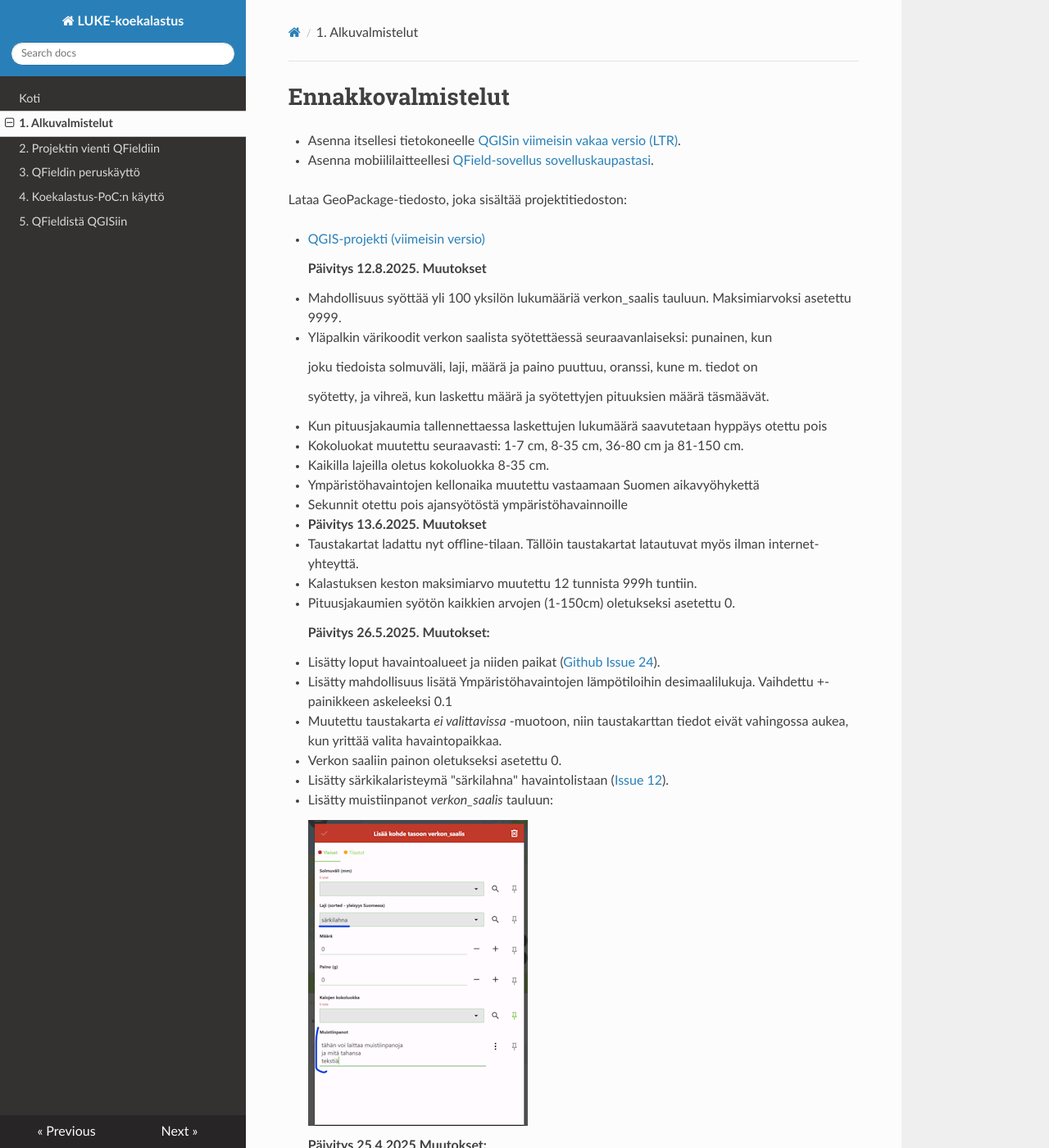
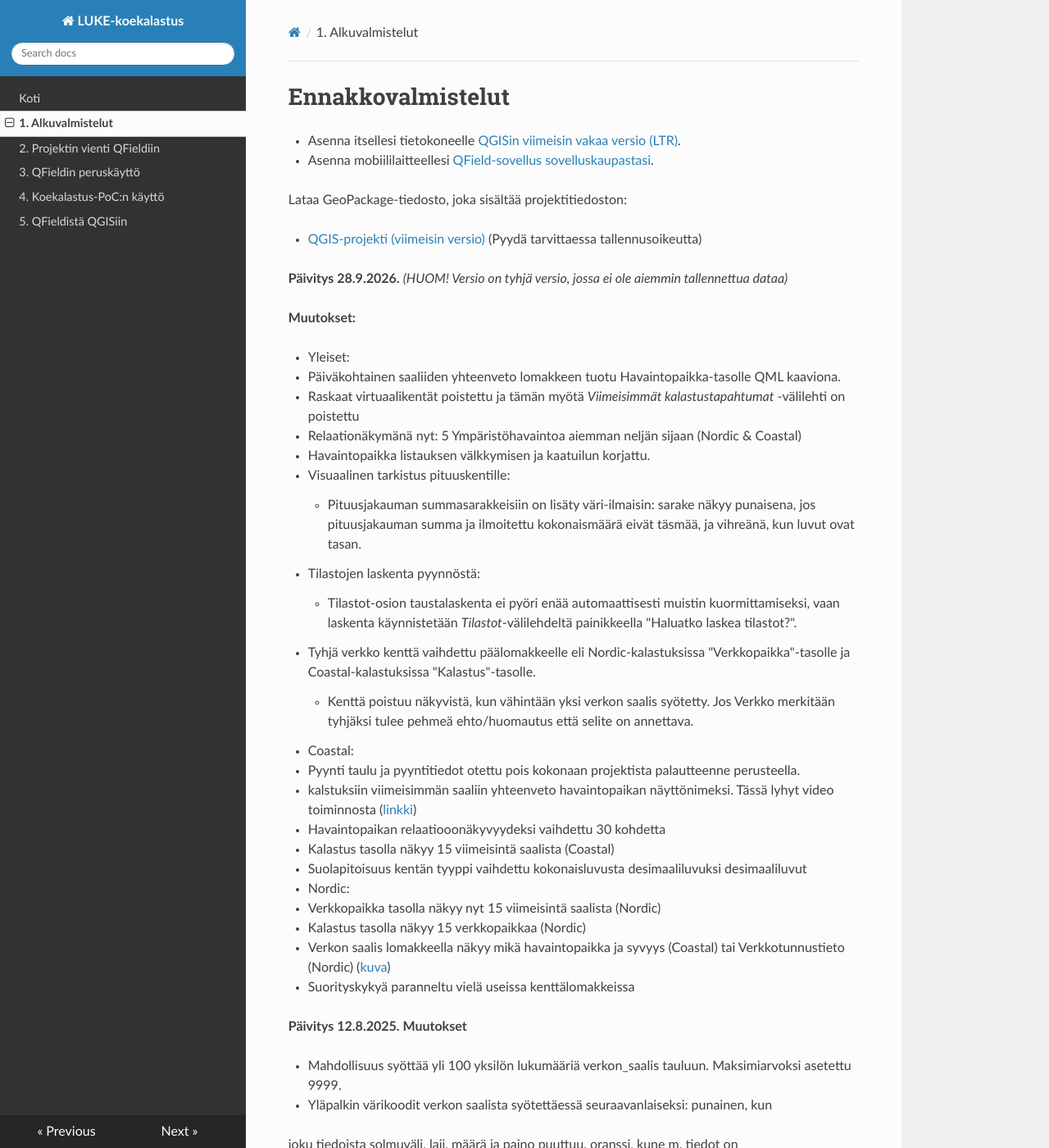
Before and after one commit to GispoCoding/luke-koekalastus, an MkDocs documentation site: the page built from docs/1_alkuvalmistelut.md, in a window 1280 px wide and 1400 px high. Shown: the whole window at 82% size. Built offline with MkDocs 1.6.1, drawn with Linux system fonts in a browser that asks for light colours; nearby versions of some CDN libraries.

Commit message:
Alkuvalmistelut sivulle uusin versio ja muutokset

```diff
--- a/docs/1_alkuvalmistelut.md
+++ b/docs/1_alkuvalmistelut.md
@@ -1,79 +1,126 @@
 # Ennakkovalmistelut
 
--   Asenna itsellesi tietokoneelle [QGISin viimeisin vakaa versio (LTR)](https://qgis.org/fi/site/forusers/download.html).
--   Asenna mobiililaitteellesi [QField-sovellus sovelluskaupastasi](https://qfield.org/).
+- Asenna itsellesi tietokoneelle [QGISin viimeisin vakaa versio (LTR)](https://qgis.org/fi/site/forusers/download.html).
+- Asenna mobiililaitteellesi [QField-sovellus sovelluskaupastasi](https://qfield.org/).
 
 Lataa GeoPackage-tiedosto, joka sisältää projektitiedoston:
 
--   [QGIS-projekti (viimeisin versio)](https://drive.google.com/uc?export=download&id=1eDXXaWPuvdf8Gh_VLST9cFO6T7tb2N1N)
+- [QGIS-projekti (viimeisin versio)](https://drive.google.com/uc?export=download&id=1QlG7vPjFnArE9oGc0RTJwcElKez63PT-) (Pyydä tarvittaessa tallennusoikeutta)
 
-    **Päivitys 12.8.2025. Muutokset**
+  **Päivitys 28.9.2026.** *(HUOM! Versio on tyhjä versio, jossa ei ole aiemmin tallennettua dataa)*
 
--   Mahdollisuus syöttää yli 100 yksilön lukumääriä verkon_saalis tauluun. Maksimiarvoksi asetettu 9999.
+  **Muutokset:**
 
--   Yläpalkin värikoodit verkon saalista syötettäessä seuraavanlaiseksi: punainen, kun
+- Yleiset:
 
-    joku tiedoista solmuväli, laji, määrä ja paino puuttuu, oranssi, kune m. tiedot on
+  - Päiväkohtainen saaliiden yhteenveto lomakkeen tuotu Havaintopaikka-tasolle QML kaaviona.
 
-    syötetty, ja vihreä, kun laskettu määrä ja syötettyjen pituuksien määrä täsmäävät.
+  - Raskaat virtuaalikentät poistettu ja tämän myötä *Viimeisimmät kalastustapahtumat* -välilehti on poistettu
 
--   Kun pituusjakaumia tallennettaessa laskettujen lukumäärä saavutetaan hyppäys otettu pois
+  - Relaationäkymänä nyt: 5 Ympäristöhavaintoa aiemman neljän sijaan (Nordic & Coastal)
 
--   Kokoluokat muutettu seuraavasti: 1-7 cm, 8-35 cm, 36-80 cm ja 81-150 cm.
+  - Havaintopaikka listauksen välkkymisen ja kaatuilun korjattu.
 
--   Kaikilla lajeilla oletus kokoluokka 8-35 cm.
+  - Visuaalinen tarkistus pituuskentille:
 
--   Ympäristöhavaintojen kellonaika muutettu vastaamaan Suomen aikavyöhykettä
+    - Pituusjakauman summasarakkeisiin on lisäty väri-ilmaisin: sarake näkyy punaisena, jos pituusjakauman summa ja ilmoitettu kokonaismäärä eivät täsmää, ja vihreänä, kun luvut ovat tasan.
 
--   Sekunnit otettu pois ajansyötöstä ympäristöhavainnoille
+  - Tilastojen laskenta pyynnöstä:
 
+    - Tilastot-osion taustalaskenta ei pyöri enää automaattisesti muistin kuormittamiseksi, vaan laskenta käynnistetään *Tilastot*-välilehdeltä painikkeella "Haluatko laskea tilastot?".
 
--   **Päivitys 13.6.2025. Muutokset**
+  - Tyhjä verkko kenttä vaihdettu päälomakkeelle eli Nordic-kalastuksissa "Verkkopaikka"-tasolle ja Coastal-kalastuksissa "Kalastus"-tasolle.
 
--   Taustakartat ladattu nyt offline-tilaan. Tällöin taustakartat latautuvat myös ilman internet-yhteyttä.
+    - Kenttä poistuu näkyvistä, kun vähintään yksi verkon saalis syötetty. Jos Verkko merkitään tyhjäksi tulee pehmeä ehto/huomautus että selite on annettava.
 
--   Kalastuksen keston maksimiarvo muutettu 12 tunnista 999h tuntiin.
+- Coastal:
 
--   Pituusjakaumien syötön kaikkien arvojen (1-150cm) oletukseksi asetettu 0.
+  - Pyynti taulu ja pyyntitiedot otettu pois kokonaan projektista palautteenne perusteella.
 
-    **Päivitys 26.5.2025. Muutokset:**
+  - kalstuksiin viimeisimmän saaliin yhteenveto havaintopaikan näyttönimeksi. Tässä lyhyt video toiminnosta ([linkki](https://drive.google.com/file/d/1VZyIakRGD9rNYZQdzCUtCN3ay00FRAxn/view?usp=drive_link))
 
--   Lisätty loput havaintoalueet ja niiden paikat ([Github Issue 24](#0)).
+  - Havaintopaikan relaatiooonäkyvyydeksi vaihdettu 30 kohdetta
 
--   Lisätty mahdollisuus lisätä Ympäristöhavaintojen lämpötiloihin desimaalilukuja. Vaihdettu +-painikkeen askeleeksi 0.1
+  - Kalastus tasolla näkyy 15 viimeisintä saalista (Coastal)
 
--   Muutettu taustakarta *ei valittavissa* -muotoon, niin taustakarttan tiedot eivät vahingossa aukea, kun yrittää valita havaintopaikkaa.
+  - Suolapitoisuus kentän tyyppi vaihdettu kokonaisluvusta desimaaliluvuksi desimaaliluvut
 
--   Verkon saaliin painon oletukseksi asetettu 0.
+- Nordic:
 
--   Lisätty särkikalaristeymä "särkilahna" havaintolistaan ([Issue 12](https://github.com/GispoCoding/luke-koekalastus/issues/12)).
+  - Verkkopaikka tasolla näkyy nyt 15 viimeisintä saalista (Nordic)
 
--   Lisätty muistiinpanot *verkon_saalis* tauluun:
+  - Kalastus tasolla näkyy 15 verkkopaikkaa (Nordic)
 
-    ![](img/muistiinpanot.png)
+  - Verkon saalis lomakkeella näkyy mikä havaintopaikka ja syvyys (Coastal) tai Verkkotunnustieto (Nordic) ([kuva](https://drive.google.com/file/d/1NDpzC0bIeKYbcSxEQ0Bhmm2tSqETvCBb/view?usp=drive_link))
 
-    **Päivitys 25.4.2025 Muutokset:**
+- Suorityskykyä paranneltu vielä useissa kenttälomakkeissa
 
--   Traficomin Syvyyskartta-lisätty taustakartaksi.
+  **Päivitys 12.8.2025. Muutokset**
 
--   Verkon saaliin oletuskappalemääräksi asetettu 0.
+- Mahdollisuus syöttää yli 100 yksilön lukumääriä verkon_saalis tauluun. Maksimiarvoksi asetettu 9999.
 
--   Syvyystiedot lisätty havaintopaikan yhteyteen. Oikea syvyystieto tulee automaattisesti tämän listaksen mukaan: <https://github.com/GispoCoding/luke-koekalastus/issues/16>. Syvyystietoa voi tarvittaessa vaihtaa alasvetovalikon avulla.
+- Yläpalkin värikoodit verkon saalista syötettäessä seuraavanlaiseksi: punainen, kun
 
--   Mahdollista lisätä "pyynti" suoraan havaintopaikan tiedoista:
+  joku tiedoista solmuväli, laji, määrä ja paino puuttuu, oranssi, kune m. tiedot on
 
-    ![](img/pyynti-lisays.png)
+  syötetty, ja vihreä, kun laskettu määrä ja syötettyjen pituuksien määrä täsmäävät.
 
--   Mahdollista lisätä "koekalastusjakso" suoraan "pyynti"-tiedoista:
+- Kun pituusjakaumia tallennettaessa laskettujen lukumäärä saavutetaan hyppäys otettu pois
 
-    ![](img/koekalastusjakso-lisays.png)
+- Kokoluokat muutettu seuraavasti: 1-7 cm, 8-35 cm, 36-80 cm ja 81-150 cm.
+
+- Kaikilla lajeilla oletus kokoluokka 8-35 cm.
+
+- Ympäristöhavaintojen kellonaika muutettu vastaamaan Suomen aikavyöhykettä
+
+- Sekunnit otettu pois ajansyötöstä ympäristöhavainnoille
+
+- **Päivitys 13.6.2025. Muutokset**
+
+- Taustakartat ladattu nyt offline-tilaan. Tällöin taustakartat latautuvat myös ilman internet-yhteyttä.
+
+- Kalastuksen keston maksimiarvo muutettu 12 tunnista 999h tuntiin.
+
+- Pituusjakaumien syötön kaikkien arvojen (1-150cm) oletukseksi asetettu 0.
+
+  **Päivitys 26.5.2025. Muutokset:**
+
+- Lisätty loput havaintoalueet ja niiden paikat ([Github Issue 24](#0)).
+
+- Lisätty mahdollisuus lisätä Ympäristöhavaintojen lämpötiloihin desimaalilukuja. Vaihdettu +-painikkeen askeleeksi 0.1
+
+- Muutettu taustakarta *ei valittavissa* -muotoon, niin taustakarttan tiedot eivät vahingossa aukea, kun yrittää valita havaintopaikkaa.
+
+- Verkon saaliin painon oletukseksi asetettu 0.
+
+- Lisätty särkikalaristeymä "särkilahna" havaintolistaan ([Issue 12](https://github.com/GispoCoding/luke-koekalastus/issues/12)).
+
+- Lisätty muistiinpanot *verkon_saalis* tauluun:
+
+  ![](img/muistiinpanot.png)
+
+  **Päivitys 25.4.2025 Muutokset:**
+
+- Traficomin Syvyyskartta-lisätty taustakartaksi.
+
+- Verkon saaliin oletuskappalemääräksi asetettu 0.
+
+- Syvyystiedot lisätty havaintopaikan yhteyteen. Oikea syvyystieto tulee automaattisesti tämän listaksen mukaan: <https://github.com/GispoCoding/luke-koekalastus/issues/16>. Syvyystietoa voi tarvittaessa vaihtaa alasvetovalikon avulla.
+
+- Mahdollista lisätä "pyynti" suoraan havaintopaikan tiedoista:
+
+  ![](img/pyynti-lisays.png)
+
+- Mahdollista lisätä "koekalastusjakso" suoraan "pyynti"-tiedoista:
+
+  ![](img/koekalastusjakso-lisays.png)
 
 **Päivitys 16.4.2025 Muutokset:**
 
--   Kalalajilistaus päivitetty saalismäärien mukaan, jos saalismäärätietoa ei ole saatavilla järjestyy aakkosjärjestyksen perusteella
+- Kalalajilistaus päivitetty saalismäärien mukaan, jos saalismäärätietoa ei ole saatavilla järjestyy aakkosjärjestyksen perusteella
 
--   Verkon saalis tietojen "Tilastot"- välilehdelle lisätty keskipituus, joka päivittyy sitä mukaa kun määriä syötetään
+- Verkon saalis tietojen "Tilastot"- välilehdelle lisätty keskipituus, joka päivittyy sitä mukaa kun määriä syötetään
 
--   Hankelistaus lisätty "kalastus"- tauluun. Uusia hankkeita voi myös lisätä käsin.
+- Hankelistaus lisätty "kalastus"- tauluun. Uusia hankkeita voi myös lisätä käsin.
 
--   Havaintipaikka näkymäään lisätty edellinen kalastustapahtuma- välilehti, jossa näytetään tietoja edellisesta verkon saaliista. Tiedot näkyvät heti kun uudet tiedot on tallennettu.
+- Havaintipaikka näkymäään lisätty edellinen kalastustapahtuma- välilehti, jossa näytetään tietoja edellisesta verkon saaliista. Tiedot näkyvät heti kun uudet tiedot on tallennettu.
```
